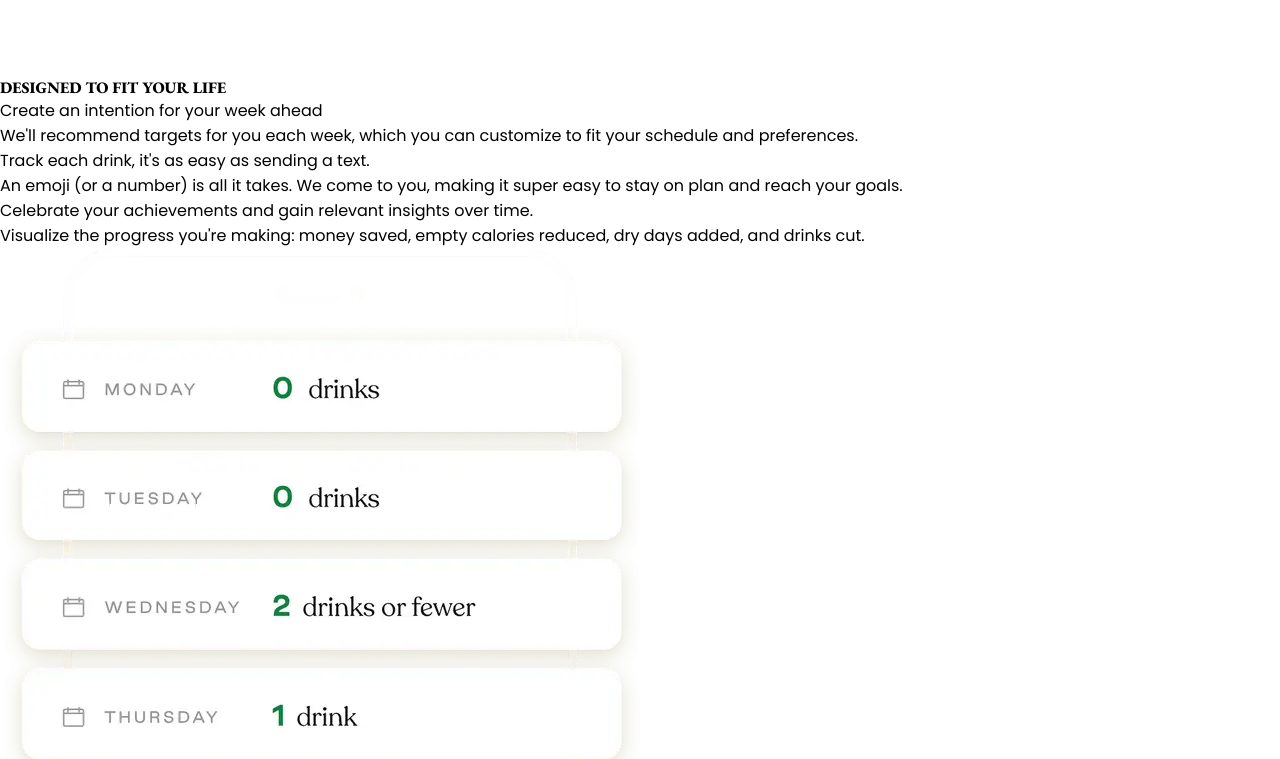
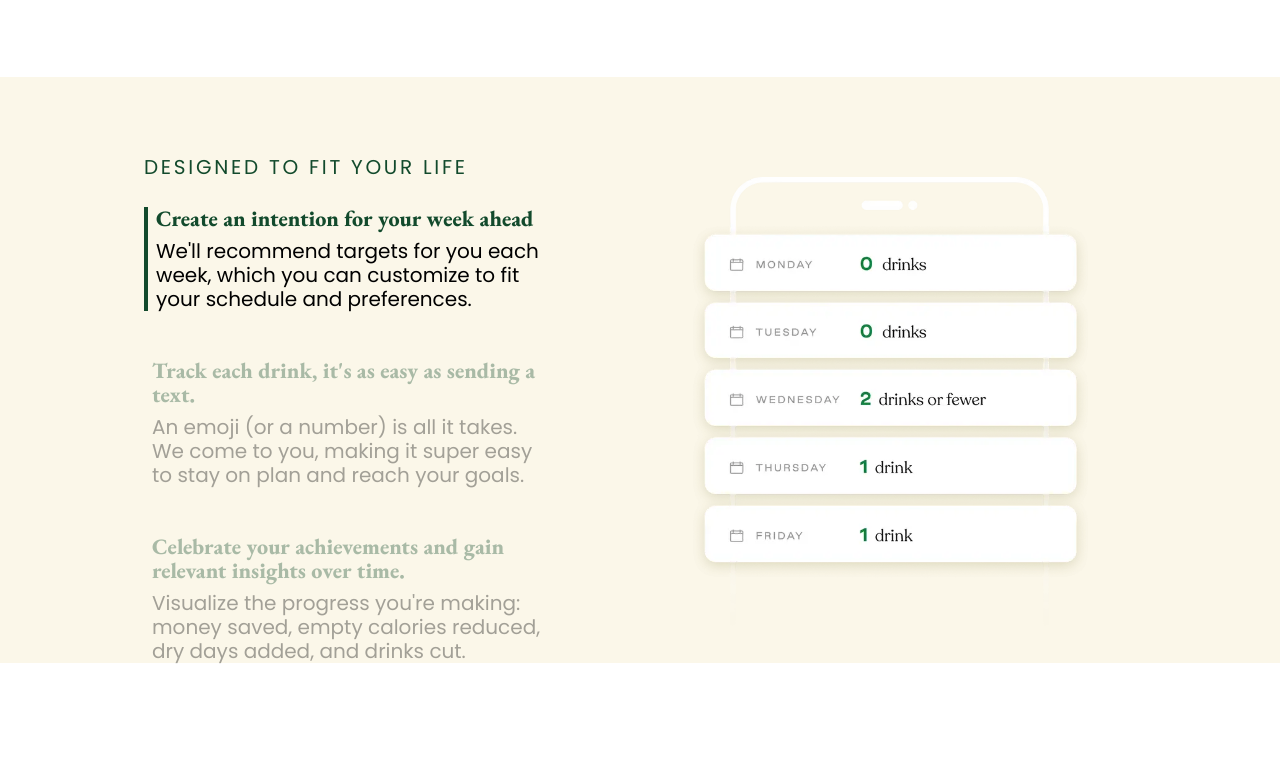
Before and after one commit to AwalaOritsema/gomycode-sunny_side, a plain HTML site: page index.html in a window 1280 px wide. Shown: the part 1561-2320 px from the top of the page. After the commit the page ends 2226 px from the top, so only its background shows below. Drawn offline with nearby package versions, Linux system fonts and the light colour scheme.

Commit message:
added the styles for second section

```diff
--- a/index.html
+++ b/index.html
@@ -93,8 +93,8 @@
       </div>
     </section>
 
-    <section class="second-section">
-      <article>
+    <section class="second_section">
+      <article class="second_section_article">
         <h4>DESIGNED TO FIT YOUR LIFE</h4>
 
         <ul>
@@ -129,7 +129,7 @@
         </ul>
       </article>
 
-      <div>
+      <div class="second_section_image_container">
         <img src="images/drink_tracking.webp" alt="Lady on phone" />
       </div>
     </section>
--- a/style.css
+++ b/style.css
@@ -168,3 +168,78 @@ h6 {
   font-size: 18px;
   text-align: center;
 }
+
+.second_section {
+  padding: 80px 144px 0;
+  background-color: #fbf7e9;
+  display: flex;
+  gap: 150px;
+}
+
+.second_section > * {
+  width: 40%;
+}
+
+.second_section_image_container {
+  position: relative;
+}
+
+.second_section_image_container img {
+  width: 100%;
+  margin-top: 20px;
+}
+
+.second_section_article {
+  display: flex;
+  flex-direction: column;
+  gap: 30px;
+}
+
+.second_section_article h4 {
+  font-size: 20px;
+  color: #124a2c;
+  line-height: 1.25rem;
+  letter-spacing: 0.17rem;
+  font-family: "Poppins";
+  font-weight: 500;
+}
+
+.second_section ul {
+  display: flex;
+  flex-direction: column;
+  gap: 48px;
+  list-style: none;
+}
+
+.second_section ul li {
+  display: flex;
+  flex-direction: column;
+  gap: 8px;
+  opacity: 0.35;
+  padding-left: 8px;
+}
+
+.second_section ul li:first-child {
+  opacity: 1;
+  border-left: 4px solid #124a2c;
+  /* border-left-width: 4px;
+  border-left-style: solid;
+  border-left-color: #124a2c; */
+}
+
+.second_section ul li:hover {
+  opacity: 1;
+  cursor: pointer;
+}
+
+.second_section ul li p {
+  font-size: 20px;
+  line-height: 1.5rem;
+}
+
+.second_section ul li p:first-child {
+  font-size: 22px;
+  font-family: "EB Garamond";
+  font-weight: bold;
+  color: #124a2c;
+}
```
